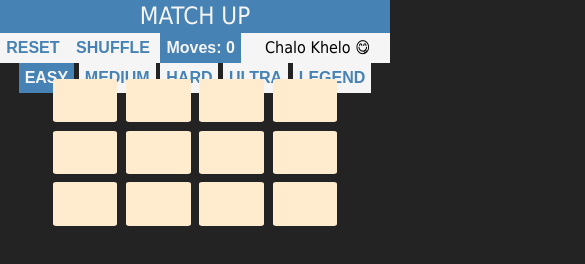
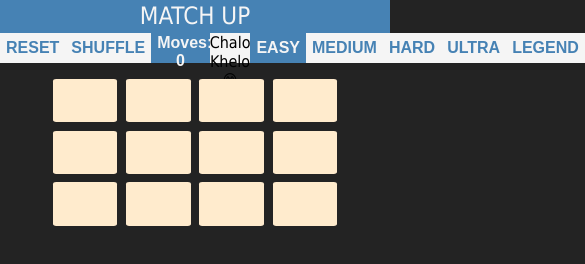
Before and after one commit to HAZberi/the-memory-game, a plain HTML site: page index.html in a window 390 px wide. Shown: the whole page, 585 px wide, since content can reach past the window. Drawn offline with Linux system fonts and the light colour scheme.

Commit message:
responsive ui stage 1

```diff
--- a/style.css
+++ b/style.css
@@ -80,9 +80,10 @@ h1 {
 .stripe {
   width: 100%;
   height: 30px;
+  display: flex;
   /*margin: auto; This property only work on divs not on text and button*/
   background: whitesmoke;
-  text-align: center;
+  justify-content: space-around;
 }
 
 #message {
@@ -91,6 +92,7 @@ h1 {
   /*now you have to set the width to get the space*/
   width: 37%;
   margin-left: 0%;
+  text-align: center;
 }
 
 .selected {
@@ -98,12 +100,14 @@ h1 {
   color: whitesmoke;
 }
 .moves {
+    width: 15%;
     background-color: steelblue;
     color: whitesmoke;
     text-transform: capitalize;
   }
 button {
   height: 100%;
+  width: fit-content;
   border: none;
   color: steelblue;
   background-color: whitesmoke;
```
